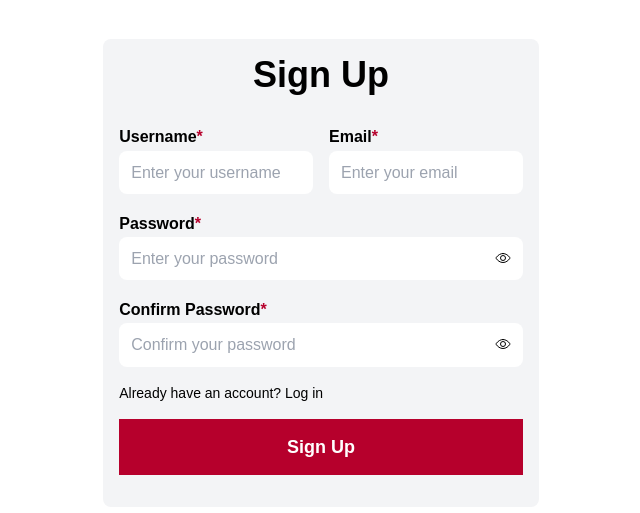
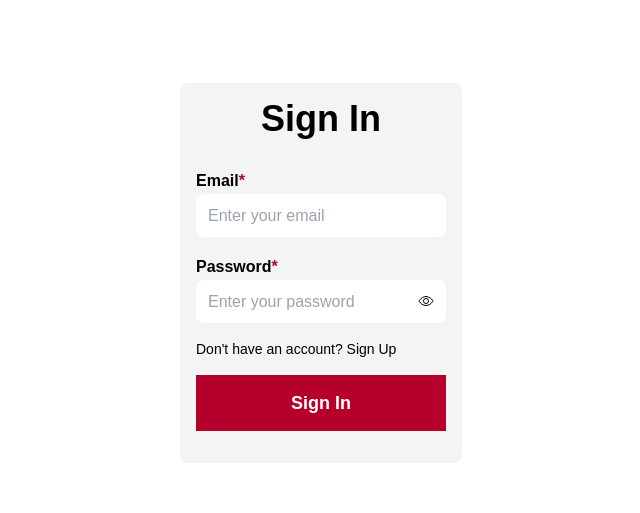
Before and after one commit to Wasiq78/ecommerce-store, a React (Vite) app: page / in a window 1280 px wide. Shown: the part 127-640 px from the top of the page, without its empty margins (319-959 px from the left). Built offline with nearby package versions, Linux system fonts and the light colour scheme; a web font is replaced by a local one.

Commit message:
Integrated sign in API

```diff
--- a/package.json
+++ b/package.json
@@ -12,12 +12,14 @@
   "dependencies": {
     "@emotion/react": "^11.14.0",
     "@emotion/styled": "^11.14.0",
+    "@mui/icons-material": "^7.1.1",
     "@mui/joy": "^5.0.0-beta.52",
     "@mui/material": "^7.1.1",
     "@tailwindcss/typography": "^0.5.16",
     "axios": "^1.9.0",
     "formik": "^2.4.6",
     "framer-motion": "^12.0.6",
+    "js-cookie": "^3.0.5",
     "react": "^18.3.1",
     "react-dom": "^18.3.1",
     "react-icons": "^5.4.0",
--- a/src/App.jsx
+++ b/src/App.jsx
@@ -18,15 +18,15 @@ function App() {
   const location = useLocation();
 
   // Check if current path is "/"
-  const showNavbar = location.pathname !== "/" && location.pathname !== "/login";
+  const showNavbar = location.pathname !== "/" && location.pathname !== "/signup";
 
   return (
     <>
       {showNavbar && <Navbar />}
       <Routes>
         <Route path="/home" element={<Home />} />
-        <Route path="/" element={<SignUp />} />
-        <Route path="/login" element={<Login />} />
+        <Route path="/signup" element={<SignUp />} />
+        <Route path="/" element={<Login />} />
         <Route path="/categories" element={<Categories />}>
           <Route index element={<Navigate to="all" replace />} />
           <Route path="all" element={<All />} />
--- /dev/null
+++ b/src/Context/AuthContext.jsx
@@ -0,0 +1,22 @@
+import { createContext, useEffect, useState } from "react";
+
+export const AuthContext  = createContext();
+
+export const AuthProvider = ({children}) => {
+     const storedAuth = localStorage.getItem("authState");
+     const initialAuthState = storedAuth?JSON.parse(storedAuth) : {
+        isAuthenticated: false,
+        role: ''
+     };
+
+     const [authState, setAuthState] = useState(initialAuthState);
+     useEffect(()=>{
+        localStorage.setItem("authState", JSON.stringify(authState))
+     },[authState])
+
+     return(
+        <AuthContext.Provider value={{authState, setAuthState}}>
+            {children}
+        </AuthContext.Provider>
+     )
+}
--- /dev/null
+++ b/src/Context/UserContext.jsx
@@ -0,0 +1,24 @@
+import { createContext, useEffect, useState } from "react";
+
+export const UserContext = createContext();
+
+export const UserProvider = ({children}) => {
+   const storedUser = localStorage.getItem("userState");
+   const initialUserState = storedUser? JSON.parse(storedUser) : {
+     userId : '',
+     name : '',
+     email : '',
+     role: ''
+   }
+
+   const [userState, setUserState] = useState(initialUserState);
+   useEffect(()=> {
+    localStorage.setItem("userState", JSON.stringify(userState))
+   },[userState])
+
+   return(
+    <UserContext.Provider value={{userState, setUserState}}>
+        {children}
+    </UserContext.Provider>
+   )
+}
--- a/src/api/axios.js
+++ b/src/api/axios.js
@@ -3,7 +3,8 @@ import axios from 'axios';
 const BASE_BACKEND_URL = import.meta.env.VITE_BASE_BACKEND_URL;
 
 export const axiosInstance = axios.create({
-    baseURL : BASE_BACKEND_URL
+    baseURL : BASE_BACKEND_URL,
+    withCredentials: true
 })
 
 export const axiosPrivateInstance= axios.create({
--- a/src/pages/Login/Login.jsx
+++ b/src/pages/Login/Login.jsx
@@ -1,9 +1,192 @@
-import React from 'react'
+import React, { useState, useContext } from "react";
+import { Link, useNavigate } from "react-router-dom";
+import { IoEyeOutline, IoEyeOffOutline } from "react-icons/io5";
+import * as Yup from "yup";
+import { useFormik } from "formik";
+import { axiosInstance } from "../../api/axios";
+import Circular from "../../components/Circular/Circular";
+import Snackbar from "../../components/Snackbar/Snackbar";
+import { AuthContext } from "../../Context/AuthContext";
+import { UserContext } from "../../Context/UserContext";
+import Cookies from "js-cookie";
 
 function Login() {
+  const [showPassword, setShowPassword] = useState(false);
+  const [snackBarOpen, setSnackBarOpen] = useState(false);
+  const [snackBarProps, setSnackBarProps] = useState({
+    variant: "soft",
+    color: "success",
+    message: "",
+  });
+  const { setAuthState } = useContext(AuthContext);
+  const { setUserState } = useContext(UserContext);
+  const navigate = useNavigate();
+
+  const LoginSchema = Yup.object().shape({
+    email: Yup.string()
+      .email("Enter a valid email")
+      .matches(/^[^\s@]+@[^\s@]+\.[^\s@]{2,}$/, "Invalid email address")
+      .required("Email is required"),
+    password: Yup.string()
+      .required("Password is required")
+      .min(8, "Password must be at least 8 characters")
+      .matches(
+        /^(?=.*[A-Za-z])(?=.*\d)/,
+        "Password must contain at least one letter and one number"
+      ),
+  });
+
+  const {
+    handleSubmit,
+    handleChange,
+    values,
+    touched,
+    errors,
+    isSubmitting,
+    setSubmitting,
+  } = useFormik({
+    initialValues: {
+      email: "",
+      password: "",
+    },
+    validationSchema: LoginSchema,
+    onSubmit: async (values) => {
+      console.log("Form submitted with values:", values);
+      try {
+        const response = await axiosInstance.post("/login", values, {
+          headers: { "Content-Type": "application/json" },
+        });
+        if (response?.status === 200) {
+          Cookies.set("access", response?.data?.token);
+          console.log("Login response:", response.data);
+console.log("Token:", response?.data?.token);
+console.log("User:", response?.data?.user);
+console.log("setAuthState:", setAuthState);
+console.log("setUserState:", setUserState);
+          setAuthState({
+            isAuthenticated: true,
+            role: response?.data?.user?.userRole,
+          });
+          setUserState({
+            name: response?.data?.user?.name,
+            email: response?.data?.user?.email,
+            userId: response?.data?.user?.userId,
+            role: response?.data?.user?.userRole,
+          });
+            console.log("Auth and user state updated");
+          setSnackBarProps({
+            variant: "soft",
+            color: "success",
+            message: "Sign in successfully!",
+          });
+          setSnackBarOpen(true);
+          setTimeout(() => {
+            setSnackBarOpen(false);
+            navigate("/home");
+          }, 1000);
+        }
+      } catch (error) {
+        let message = "Something went wrong!";
+        if (
+          error.response &&
+          error.response.data &&
+          error.response.data.message
+        ) {
+          message = error.response.data.message || "Invalid Credentials";
+        } else if (!error.response) {
+          message = "Network error - please try again";
+        }
+
+        setSnackBarProps({
+          variant: "soft",
+          color: "danger",
+          message,
+        });
+        setSnackBarOpen(true);
+      } finally {
+        setSubmitting(false);
+      }
+    },
+  });
+
   return (
-    <div>Login</div>
-  )
+    <div className="w-full h-screen flex flex-col justify-center items-center container sm:w-1/2 sm:mx-auto lg:w-1/4">
+      <div className="bg-gray-100 w-full rounded-lg">
+        <div className="pt-4">
+          <h1 className="text-4xl font-bold text-center">Sign In</h1>
+        </div>
+        <form
+          className="w-full mt-7 flex flex-col gap-4 px-4"
+          onSubmit={handleSubmit}
+        >
+          <div className="form-group w-full">
+            <h4 className="font-bold">
+              Email<span className="text-colorPrimary">*</span>
+            </h4>
+            <input
+              type="email"
+              name="email"
+              onChange={handleChange}
+              value={values.email}
+              placeholder="Enter your email"
+              className="bg-white w-full px-3 py-2 rounded-lg"
+            />
+            {errors.email && touched.email && (
+              <div className="text-red-500 text-sm">{errors.email}</div>
+            )}
+          </div>
+          <div className="form-group relative">
+            <h4 className="font-bold">
+              Password<span className="text-colorPrimary">*</span>
+            </h4>
+            <input
+              type={showPassword ? "text" : "password"}
+              name="password"
+              onChange={handleChange}
+              value={values.password}
+              placeholder="Enter your password"
+              className="bg-white w-full px-3 py-2 rounded-lg"
+            />
+            <span
+              className="absolute top-10 right-3 cursor-pointer"
+              onClick={() => setShowPassword((prev) => !prev)}
+            >
+              {showPassword ? <IoEyeOffOutline /> : <IoEyeOutline />}
+            </span>
+            {errors.password && touched.password && (
+              <div className="text-red-500 text-sm">{errors.password}</div>
+            )}
+          </div>
+
+          <p className="text-sm">
+            Don't have an account?{" "}
+            <Link to="/signup" className="hover:underline">
+              Sign Up
+            </Link>
+          </p>
+
+          <div className="pb-8">
+            <button
+              type="submit"
+              disabled={isSubmitting}
+              className={` ${
+                isSubmitting
+                  ? "cursor-default pointer-events-none"
+                  : "cursor-pointer"
+              } inline-block px-6 py-3 w-full text-lg font-bold text-white bg-[#B6002C] border-2 border-[#B6002C] transition-all delay-200 ease-in hover:bg-transparent hover:text-[#B6002C]`}
+            >
+              {isSubmitting ? <Circular /> : "Sign In"}
+            </button>
+          </div>
+        </form>
+      </div>
+      <Snackbar
+        open={snackBarOpen}
+        onClose={() => setSnackBarOpen(false)}
+        {...snackBarProps}
+      />
+    </div>
+  );
 }
 
-export default Login
+export default Login;
--- a/src/pages/SignUp/SignUp.jsx
+++ b/src/pages/SignUp/SignUp.jsx
@@ -49,7 +49,7 @@ const SignUp = () => {
       try {
         const { confirmPassword, ...payload } = values;
 
-        const response = await axiosInstance.post("/SignUp/signup", payload, {
+        const response = await axiosInstance.post("/signup", payload, {
           headers: {
             "Content-Type": "application/json",
           },
@@ -67,7 +67,7 @@ const SignUp = () => {
           // ✅ Navigate to login after delay
           setTimeout(() => {
             setSnackBarOpen(false);
-            navigate("/login");
+            navigate("/");
           }, 2000);
         }
       } catch (error) {
@@ -193,7 +193,7 @@ const SignUp = () => {
 
           <p className="text-sm">
             Already have an account?{" "}
-            <Link to="/login" className="hover:underline">
+            <Link to="/" className="hover:underline">
               Log in
             </Link>
           </p>
```
Also changed, not shown: src/Context/AppProvider.jsx (+9 -3 lines), 2 other files (tests, documents, lock files or other folders).
